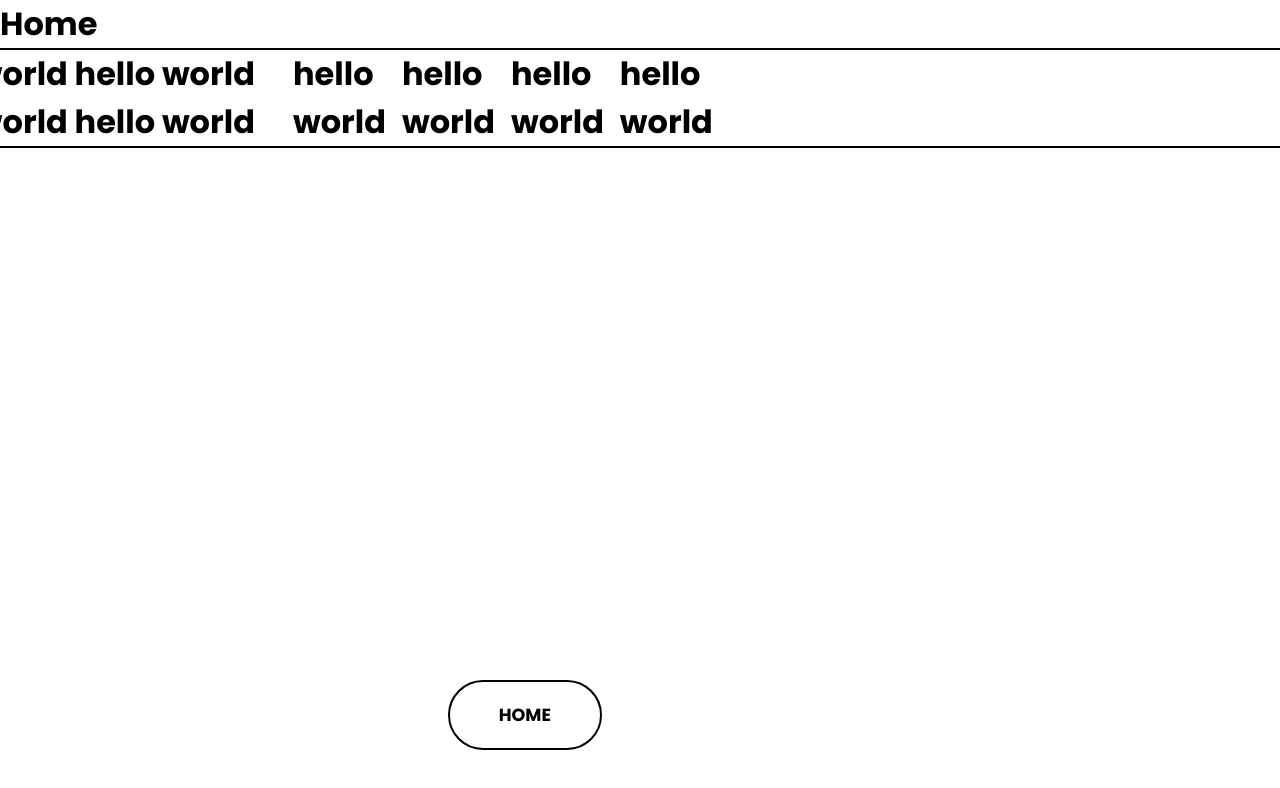
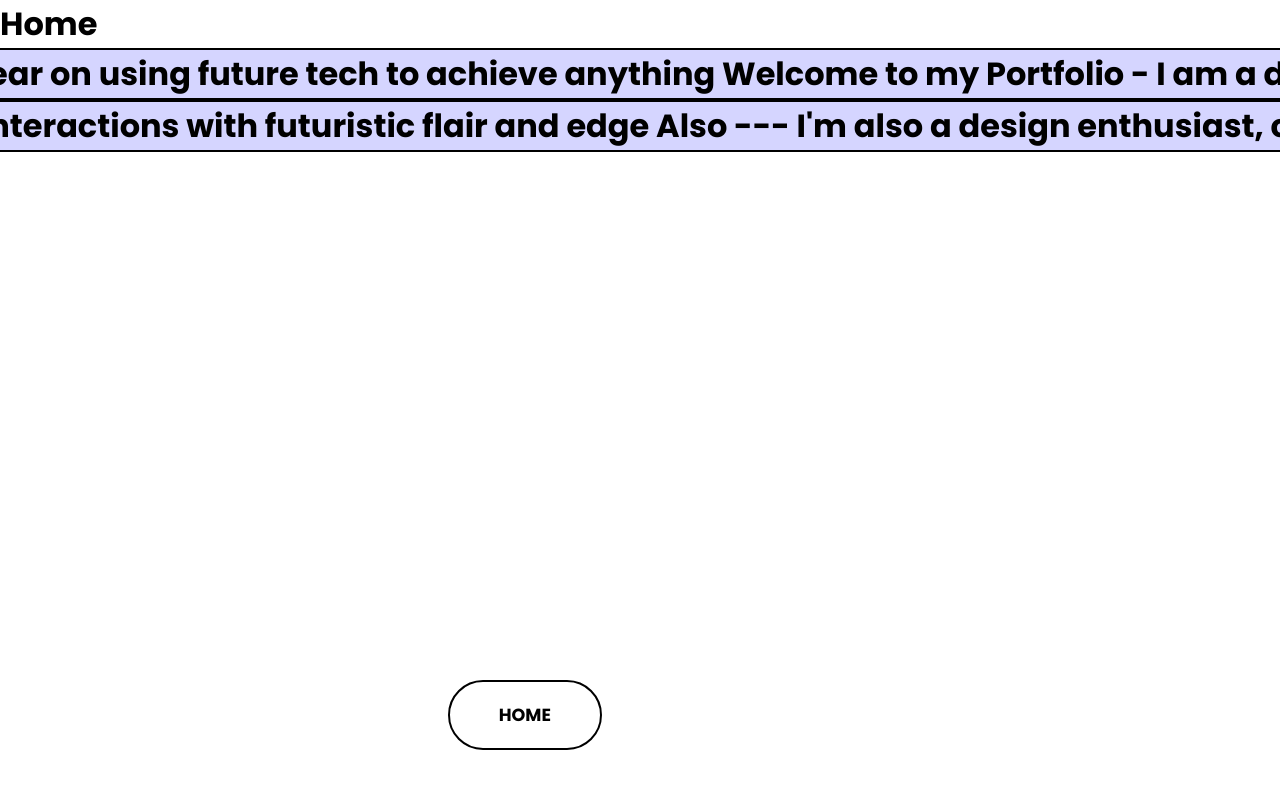
Before and after one commit to BSIT-Evanism/New-Portfolio2, a React (Vite) app: page / in a window 1280 px wide. Shown: the top 788 px of the page. Built offline with nearby package versions, Linux system fonts and the light colour scheme.

Commit message:
added marquee fix

```diff
--- a/src/components/Links/Links.module.scss
+++ b/src/components/Links/Links.module.scss
@@ -35,7 +35,3 @@
 .linkHover:hover::after {
   width: 30px;
 }
-
-.linkHover:hover {
- color: blue;
-}
--- a/src/components/Marquee/Marquee.jsx
+++ b/src/components/Marquee/Marquee.jsx
@@ -1,4 +1,4 @@
-import styles from './Marquee.module.css'
+import styles from './Marquee.module.scss'
 import { motion } from 'framer-motion';
 
 function Marquee({ children }) {
@@ -6,7 +6,7 @@ function Marquee({ children }) {
     <div className={styles.marquee}>
       <motion.div
         className={styles.child}
-        animate={{ x: [0, -1035] }}
+        animate={{ x: [0, -1590] }}
         transition={{ repeat: Infinity, repeatType: "loop", duration: 10, ease: "linear" }}
       >
         {children}
--- a/src/components/Marquee/Marquee.module.css
+++ b/src/components/Marquee/Marquee.module.scss
@@ -4,10 +4,15 @@
   border: 2px solid black;
   border-left: 0 ;
   border-right: 0 ;
+  white-space: nowrap;
+  overflow: hidden;
 }
 
 .child {
   display: flex;
   flex-direction: row;
-  gap: 1rem;
+
+  &:hover > h1 {
+    color: blue;
+  }
 }
--- a/src/components/Navbar/Navbar.jsx
+++ b/src/components/Navbar/Navbar.jsx
@@ -1,16 +1,14 @@
-import { Link } from "react-router-dom";
 import styles from './Navbar.module.scss'
 import { useState } from "react";
 import { motion } from "framer-motion";
 import { AnimatePresence } from "framer-motion";
 import { useEffect } from "react";
 import Links from "../Links/Links";
-import { useLocation } from "react-router-dom";
 
 
 function Navbar() {
   const [hover, setHover] = useState(false)
-  const { pathname } = useLocation()
+
 
 
   useEffect(() => {
--- a/src/pages/Home.jsx
+++ b/src/pages/Home.jsx
@@ -16,7 +16,10 @@ function Home() {
           animate="enter"
           exit="exit"
         >Home</motion.h1>
-        <Marquee><h1>hello world hello world hellohello world hello world hellohello world hello world hello world hello world</h1><h1>hello world</h1><h1>hello world</h1><h1>hello world</h1><h1>hello world</h1></Marquee>
+        <div className={styles.wrapper}>
+          <Marquee><h1 className={styles.text}>Welcome to my Portfolio - I am a developer without fear on using future tech to achieve anything Welcome to my Portfolio - I am a developer without fear on using future tech to achieve anything</h1></Marquee>
+          <Marquee><h1 className={styles.text}>Also --- I'm also a design enthusiast, crafting microinteractions with futuristic flair and edge Also --- I'm also a design enthusiast, crafting microinteractions with futuristic flair and edge</h1></Marquee>
+        </div>
       </Transition>
     </>
 
--- a/src/pages/page-index.module.scss
+++ b/src/pages/page-index.module.scss
@@ -11,3 +11,7 @@
   align-items: center;
   cursor: pointer;
 }
+
+.wrapper {
+  background-color: rgba(0, 0, 255, 0.164);
+}
```
